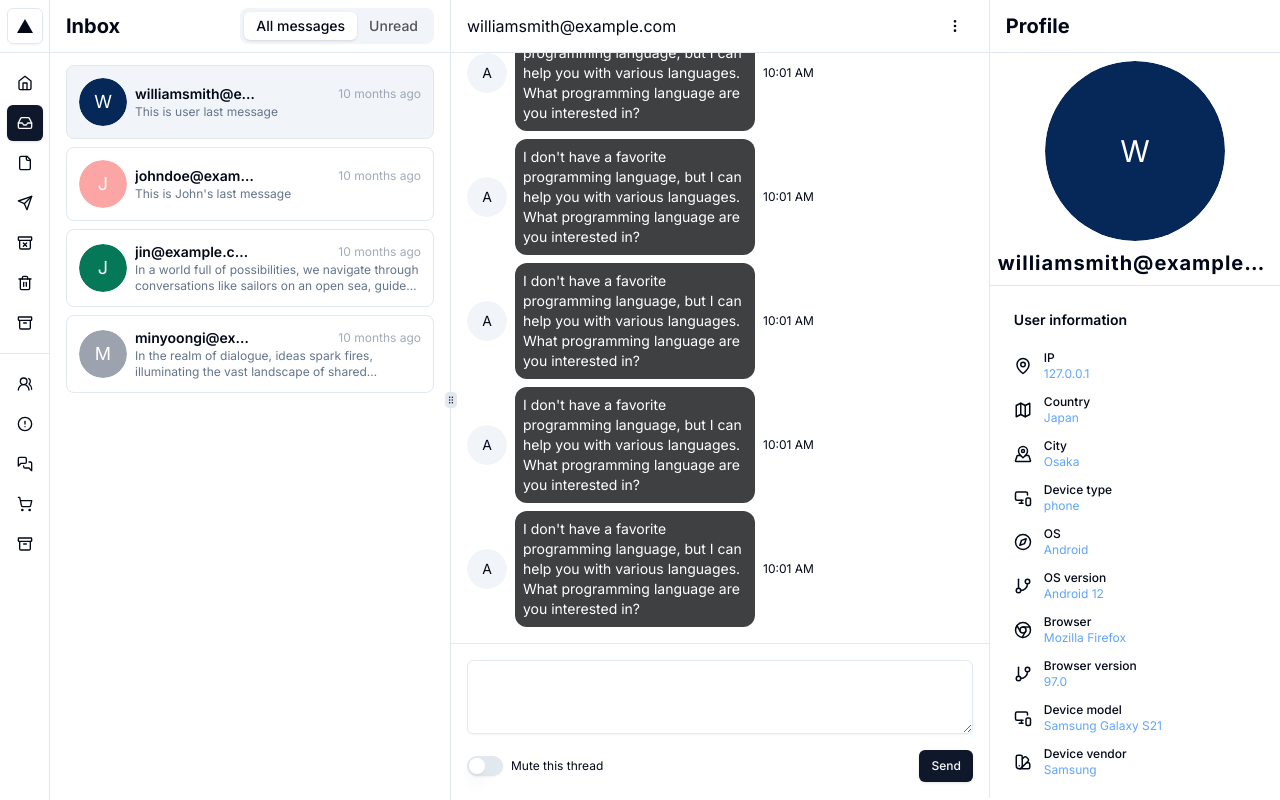
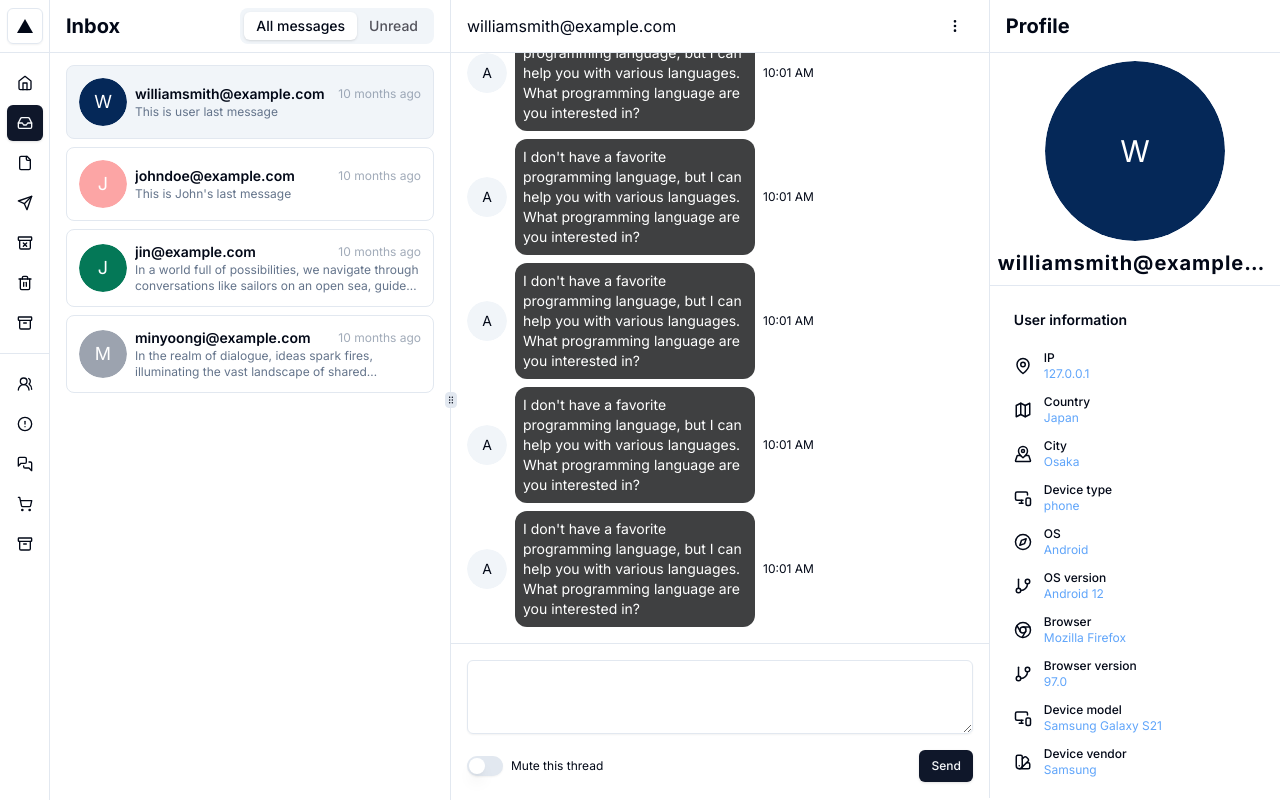
Before and after one commit to ytran18/chat-application, a Next.js app: page /dashboard/inbox in a window 1280 px wide. Built offline with nearby package versions, Linux system fonts and the light colour scheme.

Commit message:
update code

```diff
--- a/components/chat-components/chat-list.tsx
+++ b/components/chat-components/chat-list.tsx
@@ -46,8 +46,8 @@ export function ChatList({ items, handleSelectChat, avtBgColor }: ChatListProps)
                             </Avatar>
                             <div className="flex flex-col w-full">
                                 <div className="flex w-full flex-col gap-1">
-                                    <div className="grid grid-cols-2 items-center">
-                                        <div className="flex w-[120px] items-center">
+                                    <div className="flex justify-between items-center">
+                                        <div className="flex w-[120px] sm:w-auto items-center">
                                             <div className="font-semibold truncate">{item.email}</div>
                                         </div>
                                         <div className="text-xs flex justify-end text-muted-foreground opacity-60">
```
